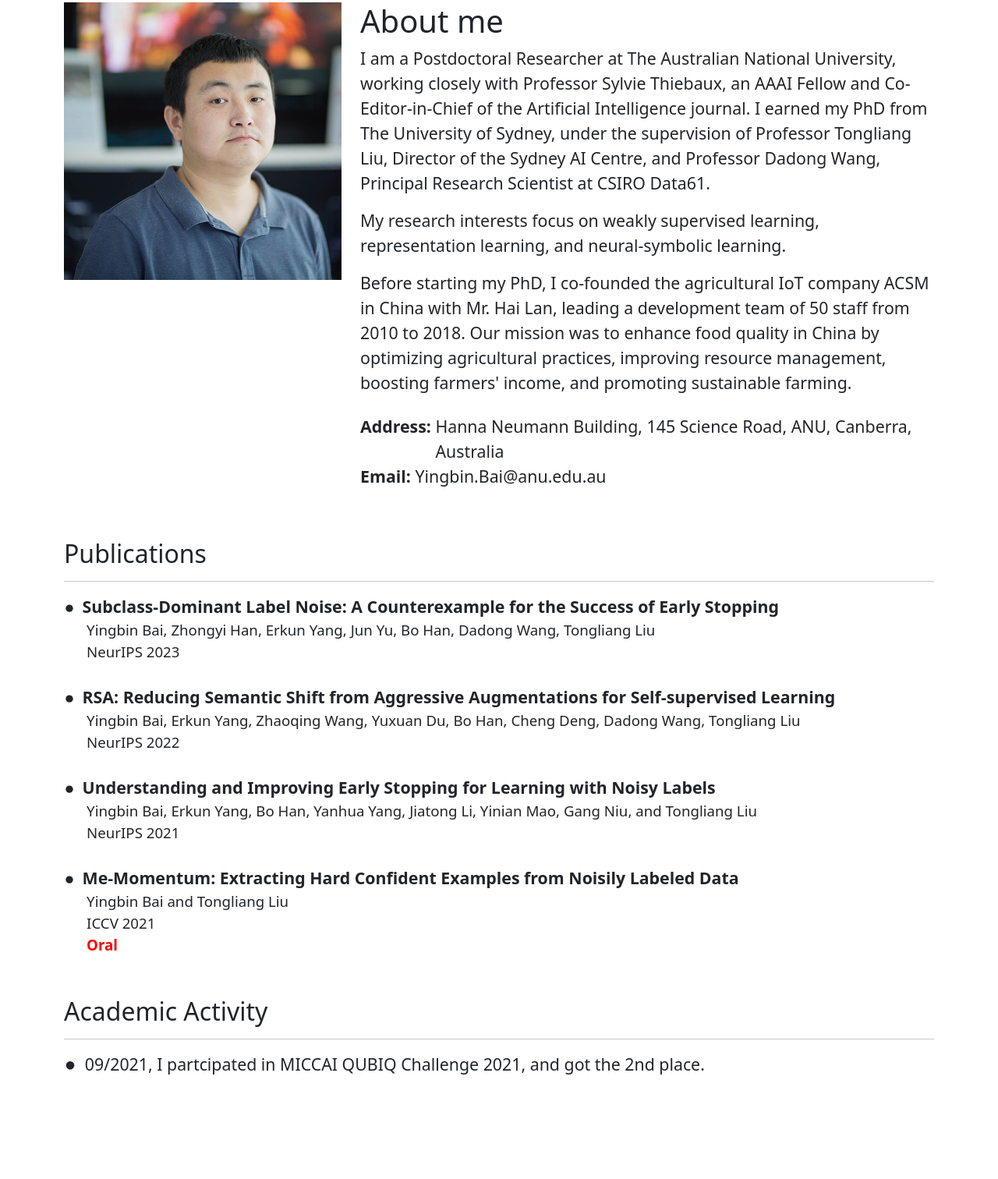
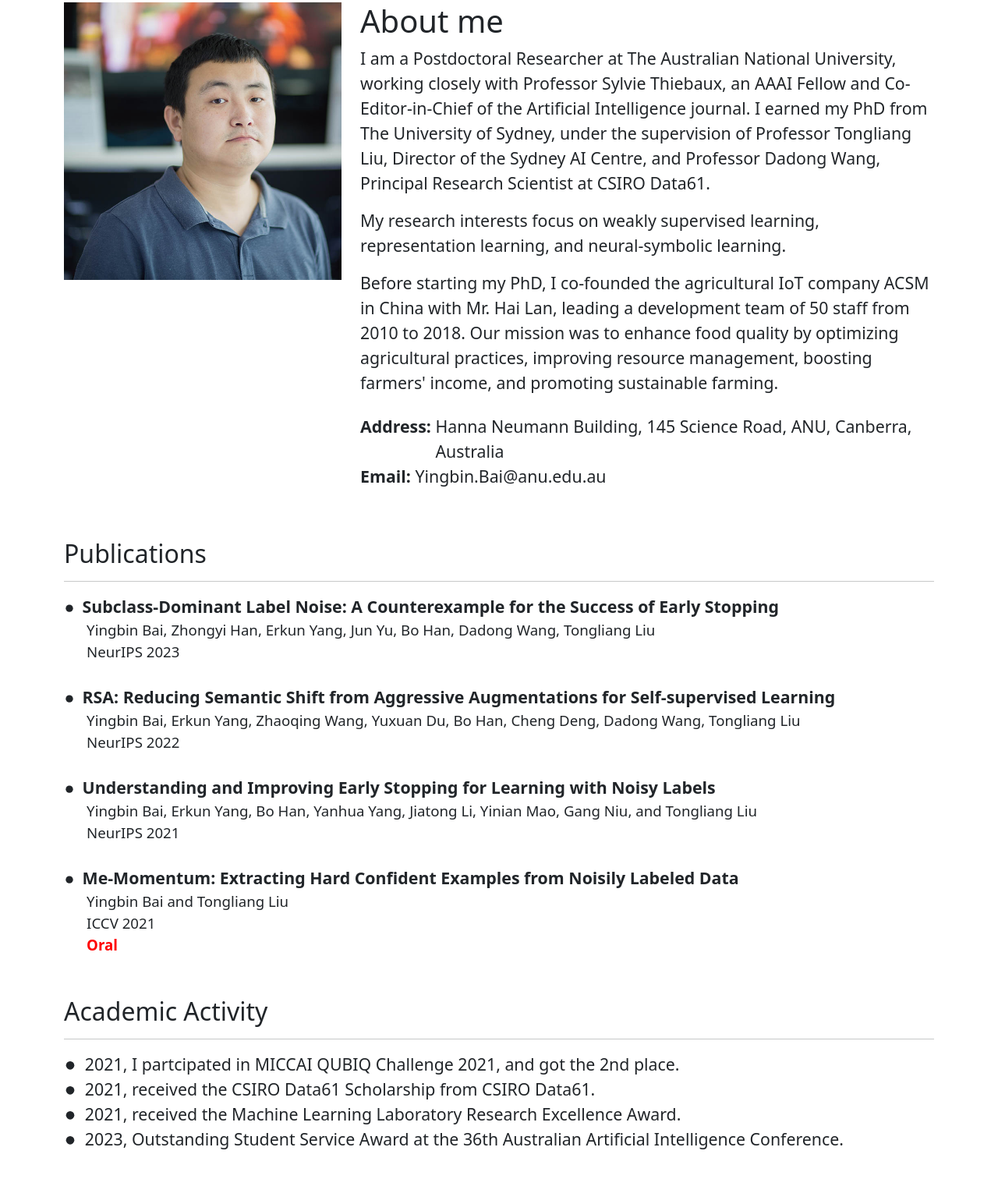
Before and after one commit to bybeye/bybeye.github.io, a plain HTML site: page index.html in a window 1280 px wide. Shown: the part 128-1640 px from the top of the page at 78% size. Before the commit the page ends 1605 px from the top, so only its background shows below. Drawn offline with Linux system fonts and the light colour scheme.

Commit message:
Update index.html

```diff
--- a/index.html
+++ b/index.html
@@ -30,7 +30,7 @@
 
                   <p>My research interests focus on weakly supervised learning, representation learning, and neural-symbolic learning. </p>
 
-                  <p>Before starting my PhD, I co-founded the agricultural IoT company ACSM in China with Mr. Hai Lan, leading a development team of 50 staff from 2010 to 2018. Our mission was to enhance food quality in China by optimizing agricultural practices, improving resource management, boosting farmers' income, and promoting sustainable farming.</p>
+                  <p>Before starting my PhD, I co-founded the agricultural IoT company ACSM in China with Mr. Hai Lan, leading a development team of 50 staff from 2010 to 2018. Our mission was to enhance food quality by optimizing agricultural practices, improving resource management, boosting farmers' income, and promoting sustainable farming.</p>
 
                   <ul class="mt-4 px-md-0 px-2">
                     <li class="d-flex"><span class="about-info">Address:&nbsp;</span><span>Hanna Neumann Building, 145 Science Road, ANU, Canberra, Australia</span></li>
@@ -74,7 +74,12 @@
       <div class="container">
         <h2 class="big">Academic Activity</h2><hr>
         <div class="activity-desc">
-              <svg width="1em" height="1em" viewBox="0 0 16 16" class="bi bi-circle-fill" fill="currentColor" xmlns="http://www.w3.org/2000/svg"><circle cx="6" cy="7" r="4"></circle></svg> 09/2021, I partcipated in MICCAI QUBIQ Challenge 2021, and got the 2nd place.
+              <svg width="1em" height="1em" viewBox="0 0 16 16" class="bi bi-circle-fill" fill="currentColor" xmlns="http://www.w3.org/2000/svg"><circle cx="6" cy="7" r="4"></circle></svg> 2021, I partcipated in MICCAI QUBIQ Challenge 2021, and got the 2nd place. <br/>
+              <svg width="1em" height="1em" viewBox="0 0 16 16" class="bi bi-circle-fill" fill="currentColor" xmlns="http://www.w3.org/2000/svg"><circle cx="6" cy="7" r="4"></circle></svg> 2021, received the CSIRO Data61 Scholarship from CSIRO Data61. <br/>
+              <svg width="1em" height="1em" viewBox="0 0 16 16" class="bi bi-circle-fill" fill="currentColor" xmlns="http://www.w3.org/2000/svg"><circle cx="6" cy="7" r="4"></circle></svg> 2021, received the Machine Learning Laboratory Research Excellence Award. <br/>
+              <svg width="1em" height="1em" viewBox="0 0 16 16" class="bi bi-circle-fill" fill="currentColor" xmlns="http://www.w3.org/2000/svg"><circle cx="6" cy="7" r="4"></circle></svg> 2023, Outstanding Student Service Award at the 36th Australian Artificial Intelligence Conference. <br/>
+
+
 
         </div>
       </div>
```
